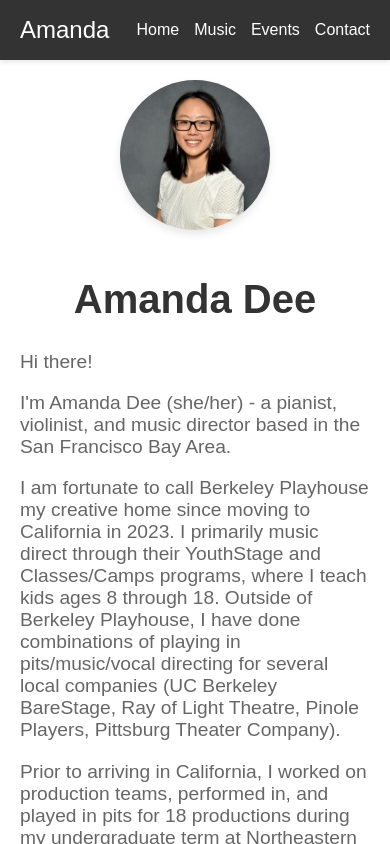
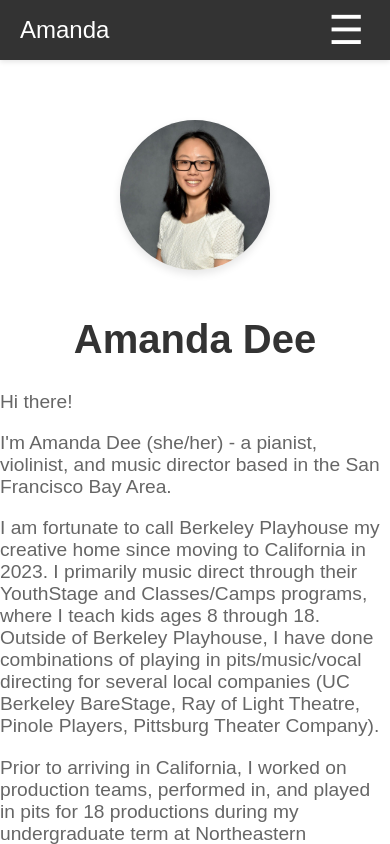
Before and after one commit to lukeyreyno/adee-website, a React (Create React App) app: page /#/ in a window 390 px wide. Shown: the top 844 px of the page. Built offline with nearby package versions, Linux system fonts and the light colour scheme.

Commit message:
[NavBar] Add a dropdown for Mobile #5

```diff
--- a/src/NavBar.css
+++ b/src/NavBar.css
@@ -1,3 +1,7 @@
+:root {
+  --navbar-height: 60px;
+}
+
 .navbar {
   position: fixed;
   top: 0;
@@ -16,7 +20,7 @@
   justify-content: space-between;
   align-items: center;
   padding: 0 20px;
-    height: 60px;
+  height: var(--navbar-height);
 }
 
 .navbar-logo {
@@ -33,6 +37,10 @@
   padding: 0;
 }
 
+.navbar-links-container.hidden {
+  display: none;
+}
+
 .navbar-links a {
   color: white;
   text-decoration: none;
@@ -43,3 +51,12 @@
 .navbar-links a:hover {
   color: #00bcd4;
 }
+
+.navbar-toggle {
+  display: none;
+  background: none;
+  border: none;
+  color: white;
+  font-size: 2.5em;
+  cursor: pointer;
+}
--- a/src/NavBar.tsx
+++ b/src/NavBar.tsx
@@ -1,12 +1,84 @@
-import React from 'react';
+import React, { useState, useEffect, useRef } from 'react';
 import { Link } from 'react-router-dom';
 import './NavBar.css';
 
+const MOBILE_WIDTH_THRESHOLD = 768;
+
 const NavBar: React.FC = () => {
+  const [isNavVisible, setIsNavVisible] = useState(false);
+  const [isSmallScreen, setIsSmallScreen] = useState(window.innerWidth < 768);
+  const navbarRef = useRef<HTMLDivElement>(null);
+
+  const updateNavbarHeight = () => {
+    if (navbarRef.current) {
+      const isMobileView = window.innerWidth <= MOBILE_WIDTH_THRESHOLD;
+      setIsSmallScreen(isMobileView);
+      setIsNavVisible(!isMobileView);
+    }
+  };
+
+  const toggleNavVisibility = () => {
+    setIsNavVisible(!isNavVisible);
+  };
+
+  const applyMediaQueryStyles = () => {
+    const style = document.createElement('style');
+    style.innerHTML = `
+      @media (max-width: ${MOBILE_WIDTH_THRESHOLD}px) {
+        .navbar-links-container {
+          align-items: flex-start;
+          flex-direction: column;
+          height: auto;
+          border-top: 1px solid #fff;
+          padding: 1rem 0;
+        }
+
+        .navbar-links {
+          flex-direction: column;
+          width: 100%;
+        }
+
+        .navbar-links li {
+          margin: 0 0;
+          text-align: center;
+        }
+
+        .navbar-links li a {
+          display: block;
+          width: 100%;
+          padding: 0 0;
+          text-align: center;
+          color: white;
+          text-decoration: none;
+        }
+
+        .navbar-toggle {
+          display: flex;
+        }
+      }
+    `;
+    document.head.appendChild(style);
+
+    // Clean up the injected style on component unmount
+    return () => {
+      document.head.removeChild(style);
+    };
+};
+
+  useEffect(() => {
+    updateNavbarHeight();
+    applyMediaQueryStyles();
+
+    window.addEventListener('resize', updateNavbarHeight);
+
+    return () => {
+      window.removeEventListener('resize', updateNavbarHeight);
+    };
+  }, []);
+
+  const navBarLinksContainer = () => {
     return (
-        <nav className="navbar">
-            <div className="navbar-container">
-                <Link to="/" className="navbar-logo">Amanda</Link>
+      <div className={`navbar-links-container ${isNavVisible ? 'visible' : 'hidden'}`}>
         <ul className="navbar-links">
           <li><Link to="/home">Home</Link></li>
           <li><Link to="/music">Music</Link></li>
@@ -14,6 +86,17 @@ const NavBar: React.FC = () => {
           <li><Link to="/contact">Contact</Link></li>
         </ul>
       </div>
+    )
+  }
+
+  return (
+    <nav className="navbar" ref={navbarRef}>
+      <div className="navbar-container">
+        <Link to="/" className="navbar-logo">Amanda</Link>
+        <button className="navbar-toggle" onClick={toggleNavVisibility}>☰</button>
+        {!isSmallScreen && navBarLinksContainer()}
+      </div>
+      {isSmallScreen && navBarLinksContainer()}
     </nav>
   );
 };
--- a/src/pages/Home.css
+++ b/src/pages/Home.css
@@ -4,7 +4,7 @@
   align-items: center;
   justify-content: center;
   text-align: left;
-  padding: 20px;
+  padding-top: var(--navbar-height);
 }
 
 .headshot {
```
Lines whose indentation alone changed are shown as unchanged.
